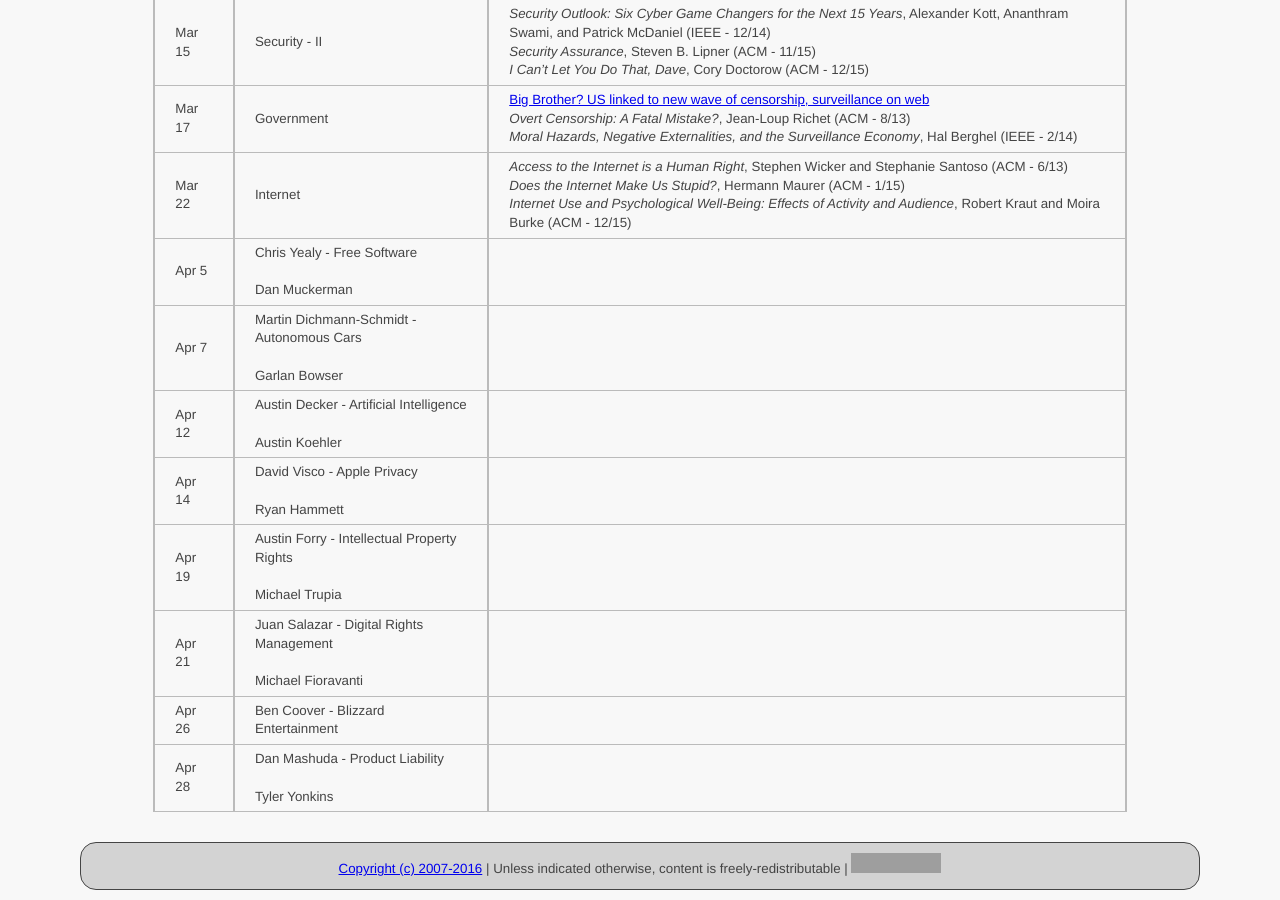
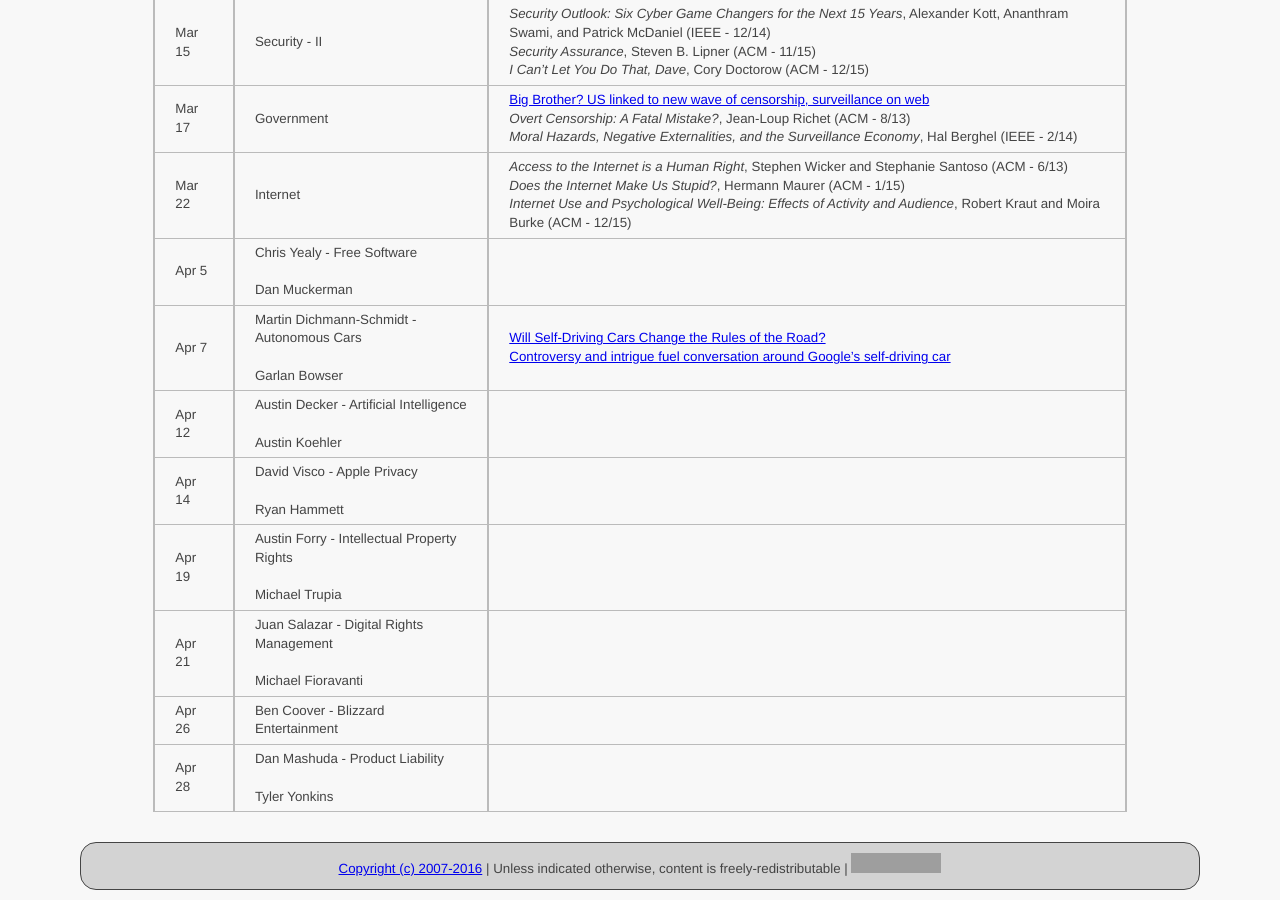
Before and after one commit to ycpcs/cs456-spring2016, a Jekyll site: the page built from schedule/index.md, in a window 1280 px wide and 900 px high, scrolled down 1020 px. Built offline with Jekyll 4.4.1, drawn with Linux system fonts in a browser that asks for light colours; grey boxes are pictures that could not be loaded.

Commit message:
add Martin's articles
add Martin's articles

```diff
--- a/schedule/index.md
+++ b/schedule/index.md
@@ -31,7 +31,7 @@ All reading materials can be accessed via [Schmidt Library](http://library.ycp.e
 > Mar 17  | Government      | [Big Brother? US linked to new wave of censorship, surveillance on web](http://www.foxnews.com/tech/2013/02/27/special-report-surveillance-and-censorship-america/) <br /> *Overt Censorship: A Fatal Mistake?*, Jean-Loup Richet (ACM - 8/13) <br /> *Moral Hazards, Negative Externalities, and the Surveillance Economy*, Hal Berghel (IEEE - 2/14)|
 > Mar 22  | Internet        | *Access to the Internet is a Human Right*, Stephen Wicker and Stephanie Santoso (ACM - 6/13) <br /> *Does the Internet Make Us Stupid?*, Hermann Maurer (ACM - 1/15)  <br /> *Internet Use and Psychological Well-Being: Effects of Activity and Audience*, Robert Kraut and Moira Burke (ACM - 12/15) |
 > Apr 5   | Chris Yealy - Free Software  <br /> <br /> Dan Muckerman | |
-> Apr 7   | Martin Dichmann-Schmidt - Autonomous Cars <br /> <br /> Garlan Bowser | |
+> Apr 7   | Martin Dichmann-Schmidt - Autonomous Cars <br /> <br /> Garlan Bowser | [Will Self-Driving Cars Change the Rules of the Road?](http://ideas.time.com/2013/01/14/will-self-driving-cars-change-the-rules-of-the-road/) <br /> [Controversy and intrigue fuel conversation around Google's self-driving car](https://www.proopinion.com/en/blog/controversy-and-intrigue-fuel-conversation-around-googles-selfdriving-car)|
 > Apr 12  | Austin Decker - Artificial Intelligence <br /> <br /> Austin Koehler | |
 > Apr 14  | David Visco - Apple Privacy <br /> <br /> Ryan Hammett | |
 > Apr 19  | Austin Forry - Intellectual Property Rights <br /> <br /> Michael Trupia | |
```
